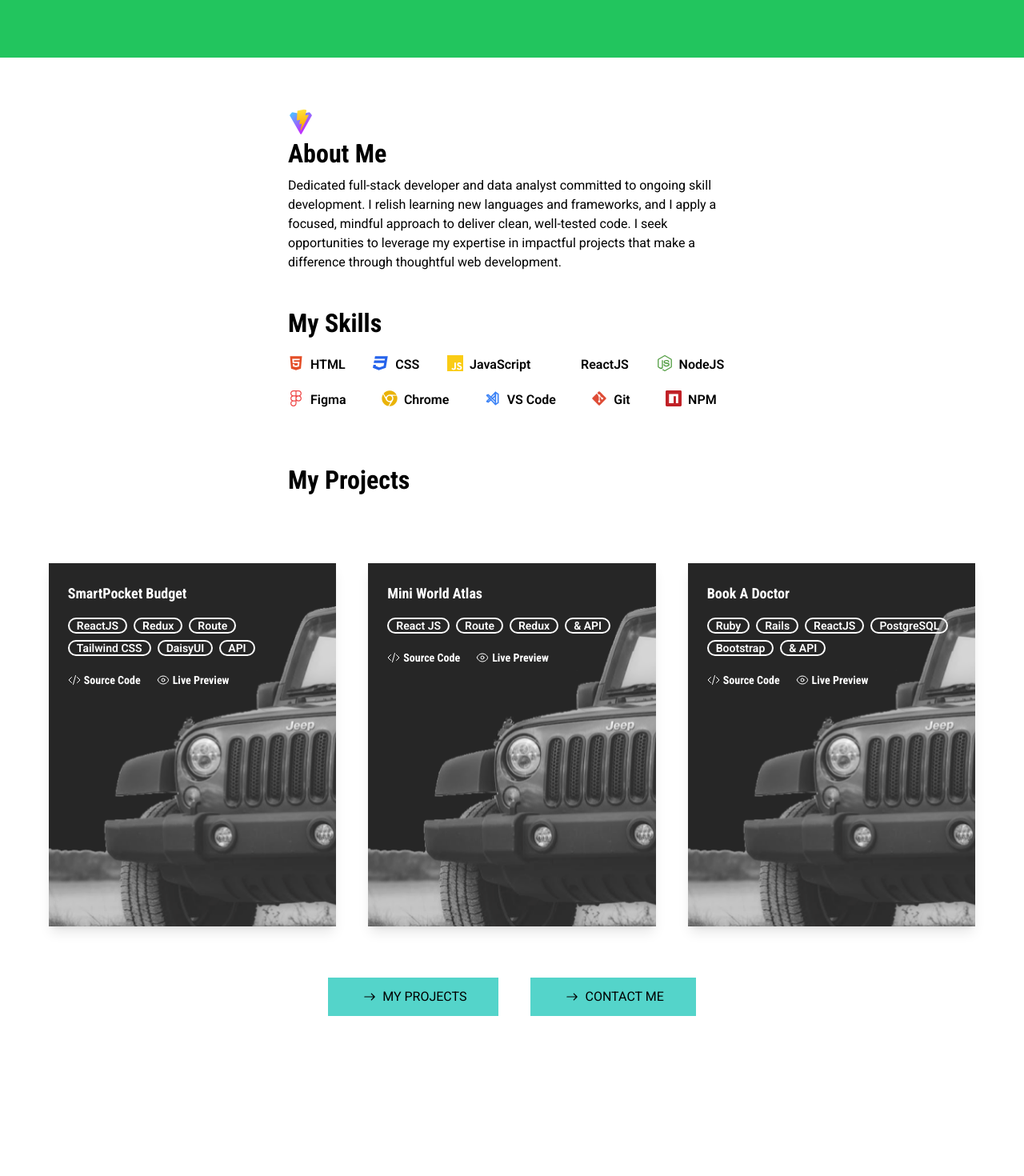
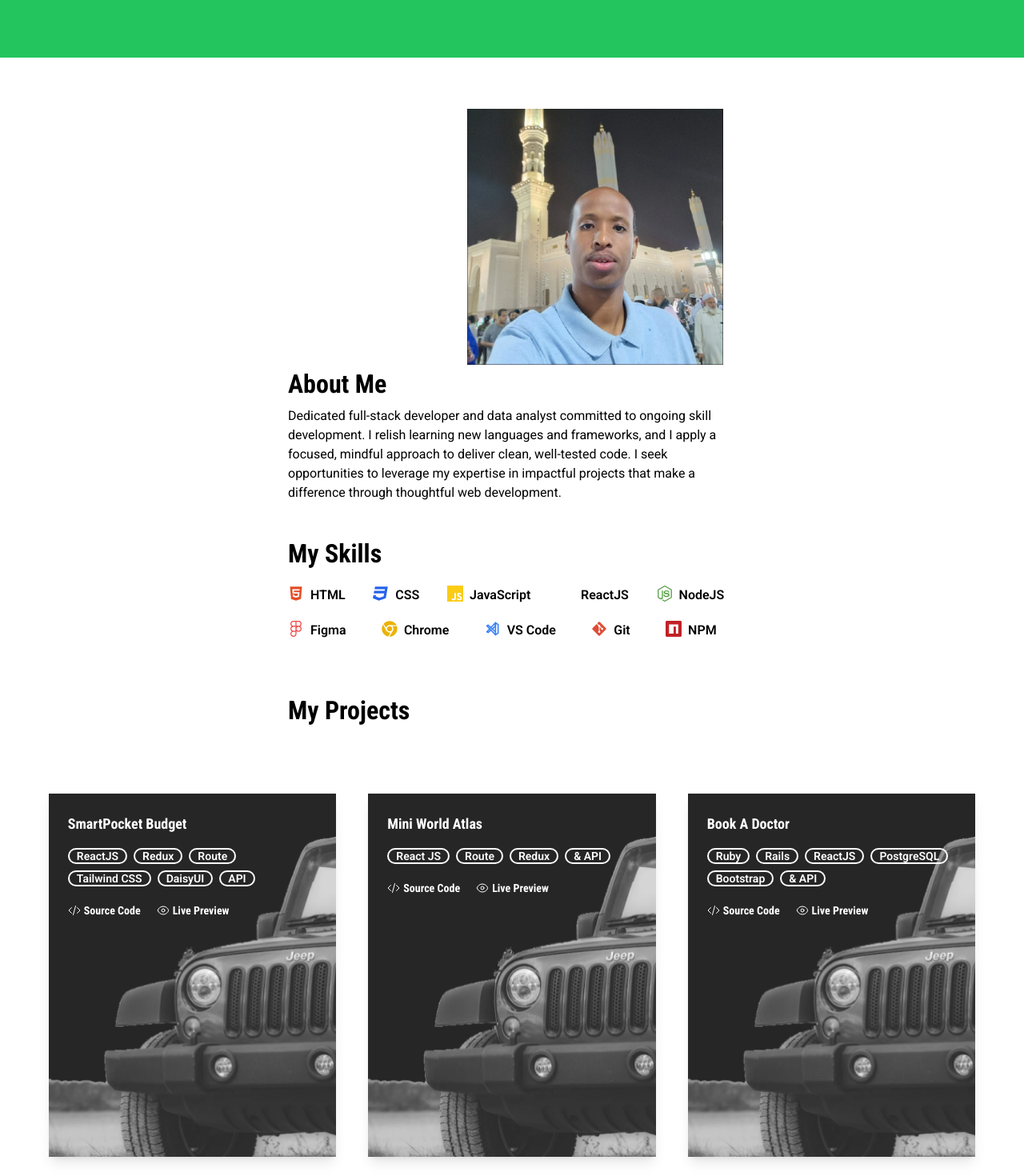
Before and after one commit to katarighe/my-portfolio-website, a React (Vite) app: page / in a window 1280 px wide. Shown: the part 820-2290 px from the top of the page at 80% size. Before the commit the page ends 2154 px from the top, so only its background shows below. Built offline with nearby package versions, Linux system fonts and the light colour scheme.

Commit message:
Update the image position

```diff
--- a/src/pages/Home.jsx
+++ b/src/pages/Home.jsx
@@ -131,7 +131,7 @@ function Home() {
       <section className="text-black">
         <div className="container space-y-10 py-16">
           <article className="max-w-[35rem] mx-auto">
-          <img src="vite.svg" alt="About Me" className="mr-4 max-w-[5rem] max-h-[5rem] rounded-full" />
+          <img src="src/assets/mai-profile.jpg" alt="About Me" className="mr-4 max-w-[20rem] max-h-[20rem] mx-auto flex items-center" />
             <h3 className="font-bold text-[2rem] mb-1 font-robotoCondensed">About Me</h3>
             <p className="text-base font-robotoOriginal">Dedicated full-stack developer and data analyst committed to ongoing skill development. I relish learning new languages and frameworks, and I apply a focused, mindful approach to deliver clean, well-tested code. I seek opportunities to leverage my expertise in impactful projects that make a difference through thoughtful web development.</p>
           </article>
@@ -203,7 +203,7 @@ function Home() {
               to="/project"
               className="p-3 px-10 text-black bg-[#54d4ca] text-base flex justify-center items-center gap-1 w-full md:w-fit font-robotoOriginal hover:scale-110 transition-transform duration-300">
               <IoIosArrowRoundForward className="text-2xl" />
-                MY PROJECTS
+                MORE PROJECTS
             </Link>
             <Link
               to="/contact"
```
